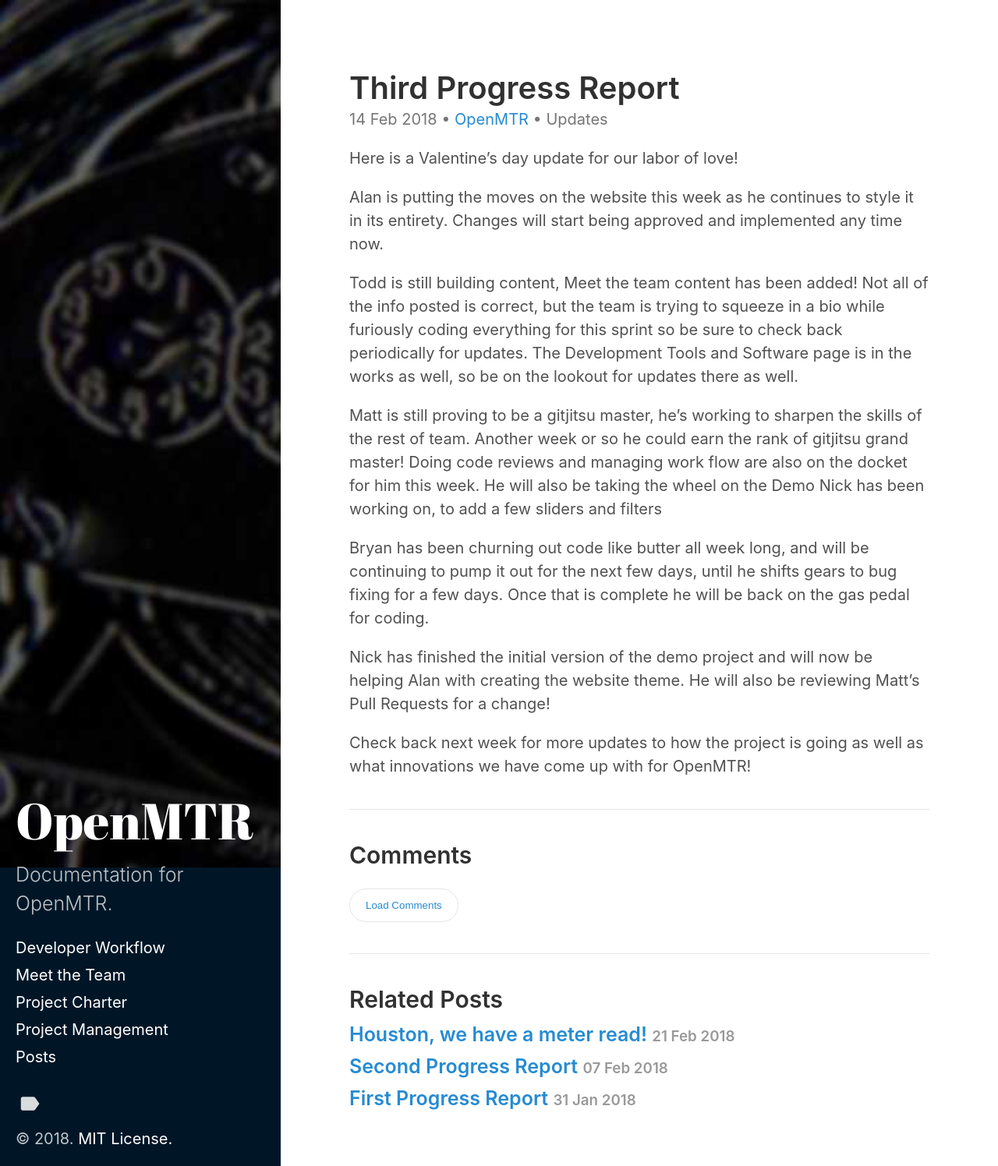
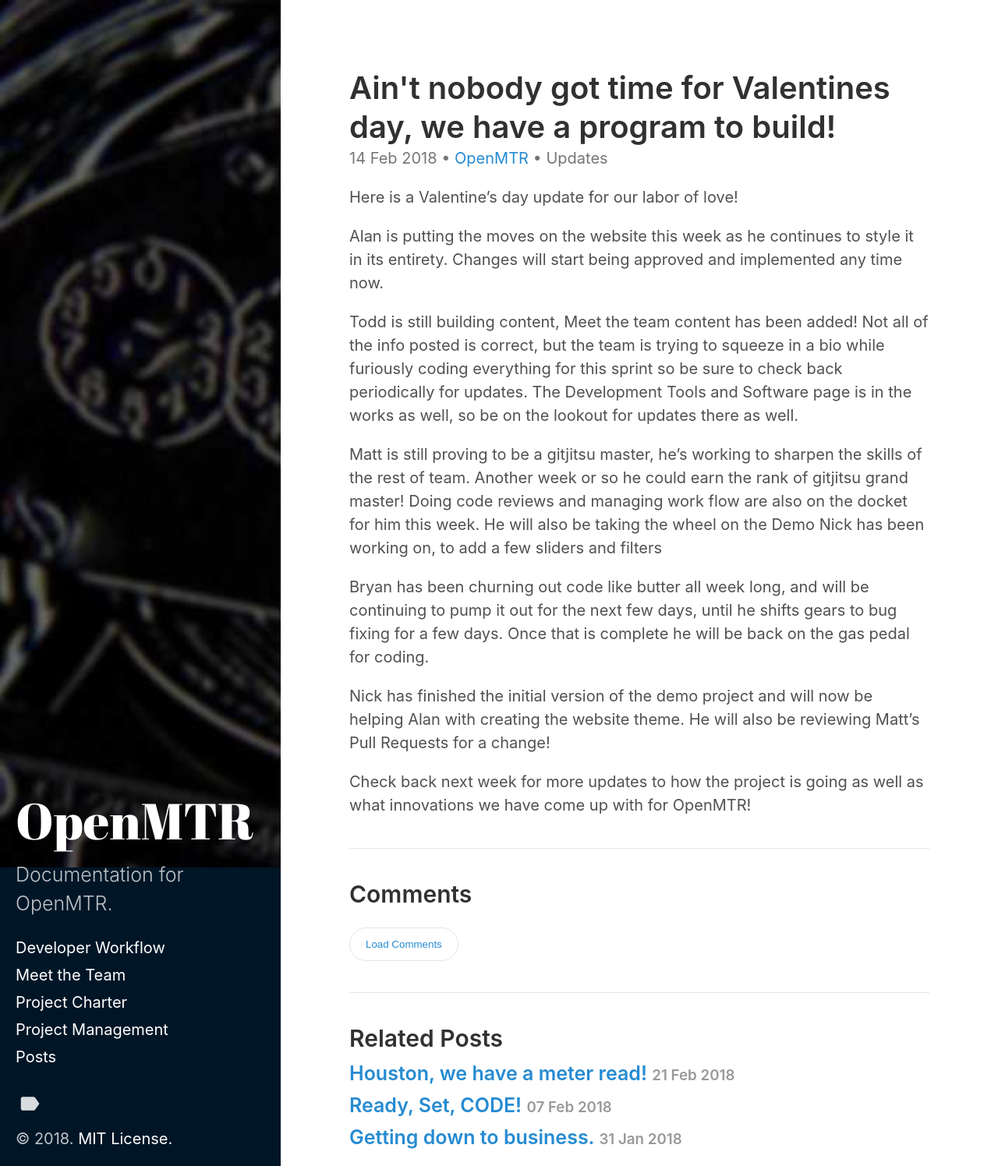
Before and after one commit to knoxville-utilities-board/OpenMTR.github.io_2018, a Jekyll site: the page built from _posts/2018-02-14-weekly-update.md, in a window 1280 px wide. Shown: the whole page at 78% size. Built offline with Jekyll 4.4.1, drawn with Linux system fonts in a browser that asks for light colours.

Commit message:
fix: changed names for posts

```diff
--- a/_posts/2018-01-31-first-progress-report.md
+++ b/_posts/2018-01-31-first-progress-report.md
@@ -1,6 +1,6 @@
 ---
 layout: post
-title:  "First Progress Report"
+title:  "Getting down to business."
 date:   2018-01-31 14:28:00 -0500
 categories: OpenMTR Updates
 tags: Updates
--- a/_posts/2018-02-07-second-progress-report.md
+++ b/_posts/2018-02-07-second-progress-report.md
@@ -1,6 +1,6 @@
 ---
 layout: post
-title:  "Second Progress Report"
+title:  "Ready, Set, CODE!"
 date:   2018-2-7 11:17:00 -0500
 categories: OpenMTR Updates
 tags: Updates
--- a/_posts/2018-02-14-weekly-update.md
+++ b/_posts/2018-02-14-weekly-update.md
@@ -1,6 +1,6 @@
 ---
 layout: post
-title:  "Third Progress Report"
+title:  "Ain't nobody got time for Valentines day, we have a program to build!"
 date:   2018-02-14 11:17:00 -0500
 categories: OpenMTR Updates
 ---
```
